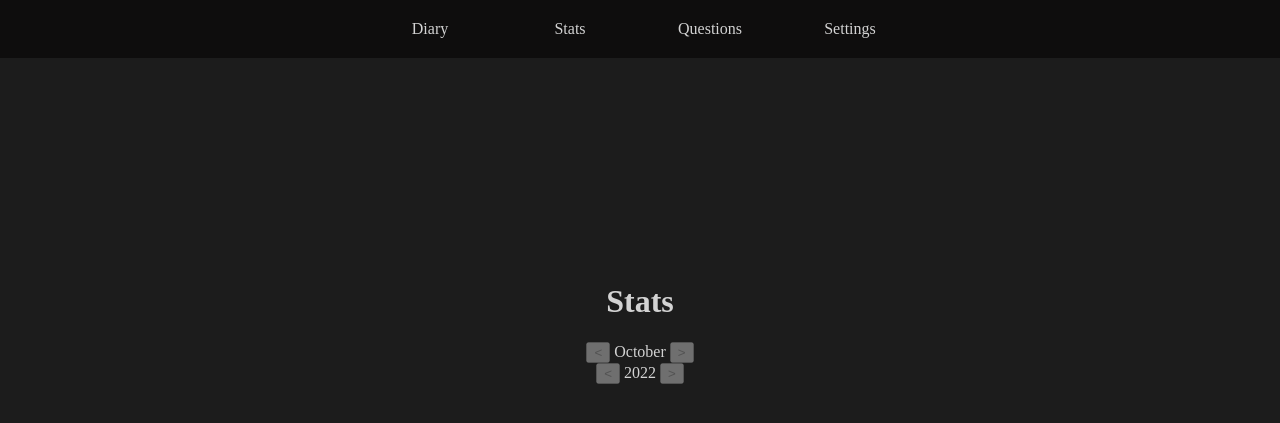
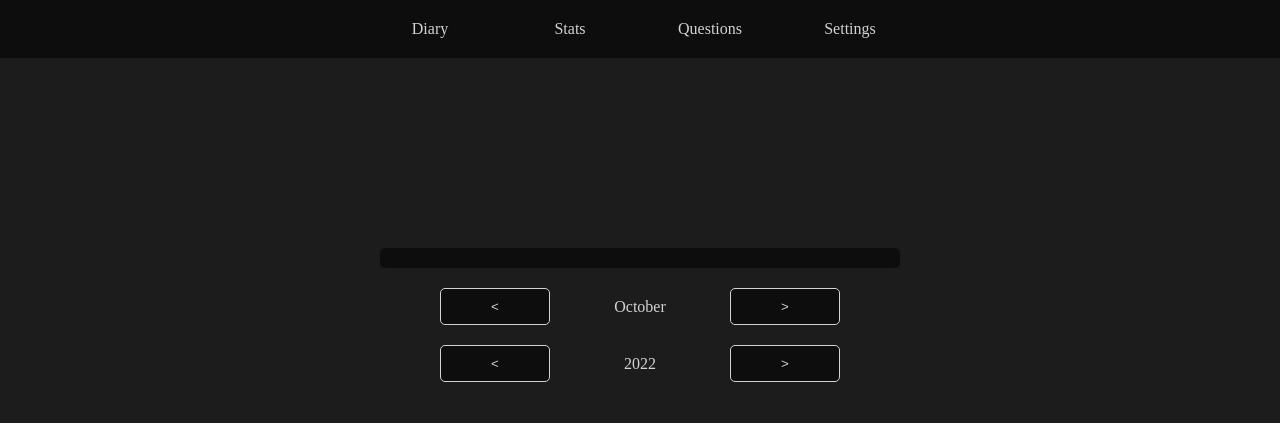
Before and after one commit to dodaucy/diary, a Python web app: template templates/stats.html in a window 1280 px wide. Shown: the top 423 px of the page. Run offline with Jinja, Linux system fonts and the light colour scheme; the template is opened without the code that fills it, so the values that code supplies are empty; a map, chart or similar area stays blank.

Commit message:
Update stats

```diff
--- a/static/style.css
+++ b/static/style.css
@@ -97,10 +97,9 @@ body {
     background-color: var(--dark-green);
 }
 
-
 /* save popup */
 #save-popup {
-    width: 500px;
+    width: 600px;
     position: fixed;
     background-color: var(--secondary-background-color);
     padding: 10px 10px 10px 16px;
@@ -119,11 +118,14 @@ body {
 
 /* buttons */
 .button {
+    width: 110px;
     color: var(--font-color);
     border-radius: 5px;
     padding: 10px;
     transition: background-color 0.5s;
     cursor: pointer;
+    white-space: nowrap;
+    overflow-x: hidden;
 }
 .green-button {
     background-color: var(--light-green);
@@ -139,11 +141,46 @@ body {
 .red-button:hover {
     background-color: var(--dark-red);
 }
+.neutral-button {
+    background-color: var(--secondary-background-color);
+    border: 1px solid var(--font-color);
+}
+.neutral-button:hover {
+    background-color: var(--primary-background-color);
+}
 
 /* content */
 #content {
-    position: absolute;
-    top: 50%;
-    left: 50%;
-    transform: translate(-50%, -50%);
+    position: fixed;
+    top: 0;
+    left: 0;
+    width: 100%;
+    height: 100%;
+    display: flex;
+    flex-direction: column;
+    justify-content: center;
+    align-items: center;
+    z-index: -1;
 }
+#content > * {
+    margin: 10px;
+}
+.left-centred-box {
+    text-align: left;
+    width: 500px;
+    background-color: var(--secondary-background-color);
+    padding: 10px;
+    border-radius: 5px;
+    white-space: nowrap;
+    overflow-x: hidden;
+}
+.left-centred-box > * {
+    margin: 10px;
+}
+.balanced-container {
+    width: 400px;
+    display: flex;
+    flex-direction: row;
+    justify-content: space-between;
+    align-items: center;
+}
--- a/templates/stats.html
+++ b/templates/stats.html
@@ -11,9 +11,9 @@
     </head>
     <body onload="init();">
         {% include "navbar.html" %}
+        {% include "message_container.html" %}
         <div id="content">
-            <h1>Stats</h1>
-            <div class="box" id="display-box">
+            <div class="left-centred-box" id="display-box">
                 {% for question in questions %}
                 <div>
                     <input type="checkbox" class="can-be-disabled" id="{{ question.id }}-checkbox" onchange="renderStats();" checked>
@@ -21,15 +21,15 @@
                 </div>
                 {% endfor %}
             </div>
-            <div>
-                <button type="button" class="can-be-disabled" onclick="updateMonth(true);"><</button>
+            <div class="balanced-container">
+                <button type="button" class="button neutral-button can-be-disabled" onclick="updateMonth(true);"><</button>
                 <span id="month-span">September</span>
-                <button type="button" class="can-be-disabled" onclick="updateMonth(false);">></button>
+                <button type="button" class="button neutral-button can-be-disabled" onclick="updateMonth(false);">></button>
             </div>
-            <div>
-                <button type="button" class="can-be-disabled" onclick="updateYear(true);"><</button>
+            <div class="balanced-container">
+                <button type="button" class="button neutral-button can-be-disabled" onclick="updateYear(true);"><</button>
                 <span id="year-span">2022</span>
-                <button type="button" class="can-be-disabled" onclick="updateYear(false);">></button>
+                <button type="button" class="button neutral-button can-be-disabled" onclick="updateYear(false);">></button>
             </div>
             <canvas id="stats"></canvas>
         </div>
```
